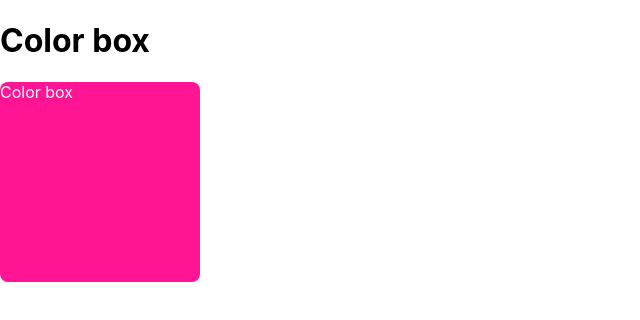
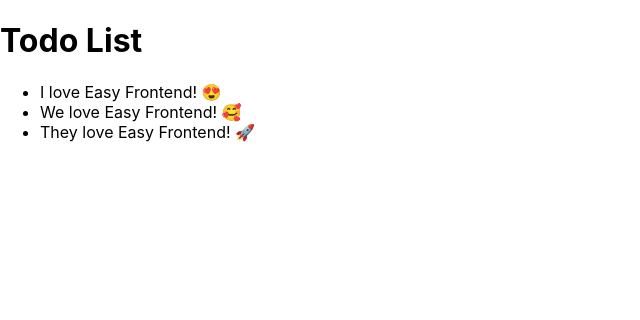
Before and after one commit to tamhoangweb/react-hook, a React (Create React App) app: page / in a window 1280 px wide. Shown: the top 320 px of the page, without its empty margins (0-640 px from the left). Built offline with nearby package versions, Linux system fonts and the light colour scheme.

Commit message:
TodoList - remove Todo

```diff
--- a/src/App.js
+++ b/src/App.js
@@ -1,11 +1,24 @@
 import "./App.scss";
-import ColorBox from "./components/ColorBox";
+import { useState } from "react";
+import TodoList from "./components/TodoList";
 
 function App() {
+  const [todoList, setTodoList] = useState([
+    { id: 1, title: "I love Easy Frontend! 😍 " },
+    { id: 2, title: "We love Easy Frontend! 🥰 " },
+    { id: 3, title: "They love Easy Frontend! 🚀 " },
+  ]);
+  const handleTodoClick = (todo) => {
+    const todoIndex = todoList.findIndex((item) => item.id === todo.id);
+    if (todoIndex < 0) return;
+    const newTodoList = [...todoList];
+    newTodoList.splice(todoIndex, 1);
+    setTodoList(newTodoList);
+  };
   return (
     <div className="app">
-      <h1>Color box </h1>
-      <ColorBox />
+      <h1>Todo List </h1>
+      <TodoList todos={todoList} onTodoClick={handleTodoClick} />
     </div>
   );
 }
--- /dev/null
+++ b/src/components/TodoList/index.jsx
@@ -0,0 +1,29 @@
+import React from 'react'
+import PropTypes from 'prop-types'
+
+function TodoList(props) {
+  const { todos, onTodoClick } = props
+  const handleTodoClick = (todo) => {
+    onTodoClick && onTodoClick(todo)
+  }
+  return (
+    <ul className="todo-list">
+      {
+        todos.map(todo => (
+          <li key={todo.id} onClick={() => handleTodoClick(todo)}>{todo.title}</li>
+        ))
+      }
+    </ul>
+  )
+}
+
+TodoList.propTypes = {
+  todos: PropTypes.array,
+  onTodoClick: PropTypes.func,
+}
+TodoList.defaultProps = {
+  todos: [],
+  onTodoClick: null
+}
+
+export default TodoList
```
